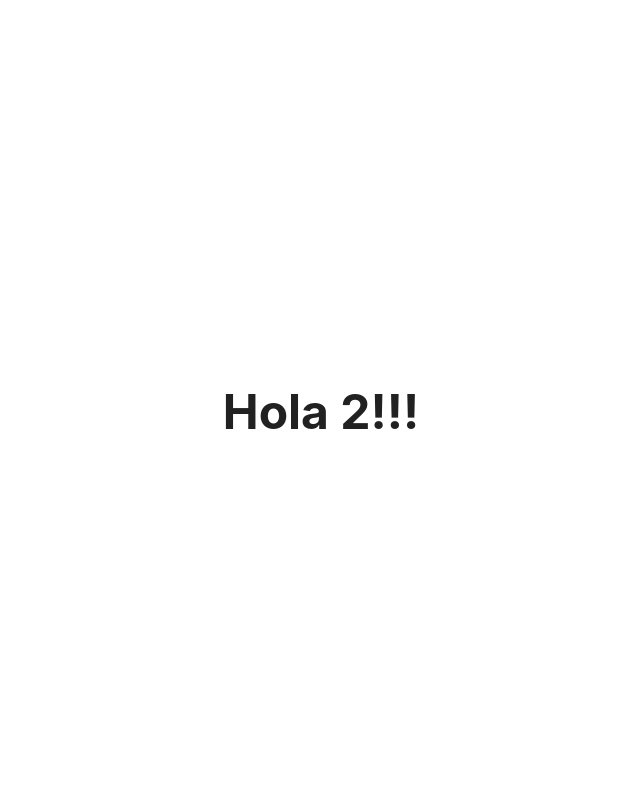
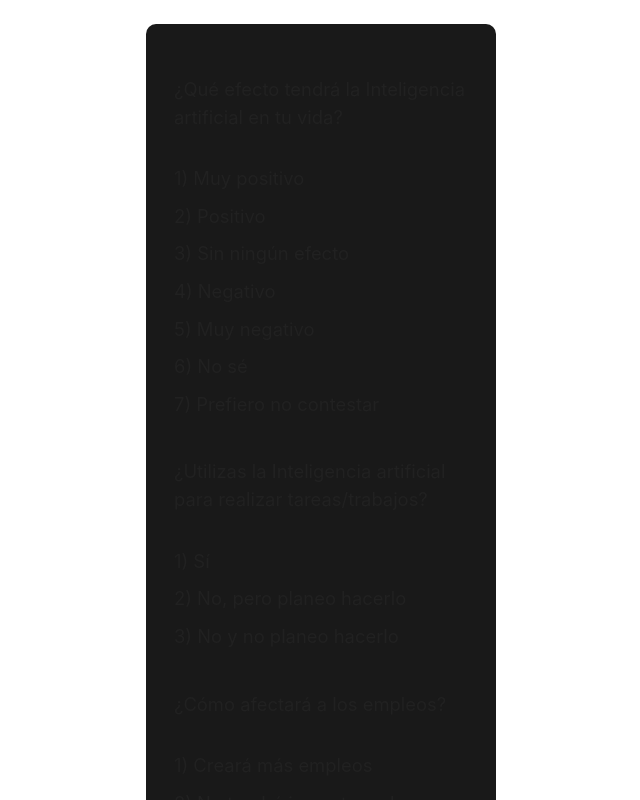
Before and after one commit to Mateo-amateur/encuesta-AI-UI, a React (Vite) app: page / in a window 1280 px wide. Both pictures are taken after typing "Sample", "Sample", "5" into the empty fields and a click on the input "Siguiente". Shown: the top 800 px of the page, without its empty margins (319-959 px from the left). Built offline with nearby package versions, Linux system fonts and the light colour scheme.

Commit message:
create the second page

```diff
--- a/src/App.css
+++ b/src/App.css
@@ -1,6 +1,6 @@
 body {
   display: flex;
-  height: 100dvh;
+  min-height: 100dvh;
   flex-direction: column;
   justify-content: center;
 }
--- a/src/hooks/usePages.jsx
+++ b/src/hooks/usePages.jsx
@@ -1,17 +1,18 @@
-/* eslint-disable react/react-in-jsx-scope */
 import { useState } from "react"
 import { Page1 } from "../pages/page1"
+import { Page2 } from "../pages/Page2"
 
 export function usePages() {
   const [page, setPage] = useState(1)
+  const changePage = () => setPage(page + 1)
   const choosePage = () => {
     if (page === 1) {
       return (
-        <Page1 changePage={() => setPage(page + 1)} />
+        <Page1 changePage={changePage} />
       )
     } else if (page === 2) {
       return (
-        <h1>Hola 2!!!</h1>
+        <Page2 changePage={changePage} />
       )
     }
   }
--- /dev/null
+++ b/src/pages/Page2.css
@@ -0,0 +1,16 @@
+.questions__wrapper {
+  background-color: #191919;
+  margin: 10px;
+}
+
+.question input[type=radio] {
+  display: none;
+}
+
+.question label {
+  cursor: pointer;
+}
+
+.option input:checked~label {
+  color: #ffb300;
+}
--- /dev/null
+++ b/src/pages/Page2.jsx
@@ -0,0 +1,108 @@
+import './Page2.css'
+
+export function Page2({ changePage }) {
+  return (
+    <form className='form' action="" onSubmit={(e) => {
+      e.preventDefault()
+      changePage()
+    }}>
+      <div className="question" id='questionA'>
+        <p>¿Qué efecto tendrá la Inteligencia artificial en tu vida?</p>
+        <div className='option'>
+          <input type="radio" name='questionA' id="a-1" />
+          <label htmlFor="a-1">1) Muy positivo</label>
+        </div>
+        <div className='option'>
+          <input type="radio" name='questionA' id="a-2" />
+          <label htmlFor="a-2">2) Positivo</label>
+        </div>
+        <div className='option'>
+          <input type="radio" name='questionA' id="a-3" />
+          <label htmlFor="a-3">3) Sin ningún efecto</label>
+        </div>
+        <div className='option'>
+          <input type="radio" name='questionA' id="a-4" />
+          <label htmlFor="a-4">4) Negativo</label>
+        </div>
+        <div className='option'>
+          <input type="radio" name='questionA' id="a-5" />
+          <label htmlFor="a-5">5) Muy negativo</label>
+        </div>
+        <div className='option'>
+          <input type="radio" name='questionA' id="a-6" />
+          <label htmlFor="a-6">6) No sé</label>
+        </div>
+        <div className='option'>
+          <input type="radio" name='questionA' id="a-7" />
+          <label htmlFor="a-7">7)	Prefiero no contestar </label>
+        </div>
+      </div>
+      <div className="question" id='questionB'>
+        <p>¿Utilizas la Inteligencia artificial para realizar tareas/trabajos?</p>
+        <div className='option'>
+          <input type="radio" name='questionB' id="b-1" />
+          <label htmlFor="b-1">1) Sí</label>
+        </div>
+        <div className='option'>
+          <input type="radio" name='questionB' id="b-2" />
+          <label htmlFor="b-2">2) No, pero planeo hacerlo</label>
+        </div>
+        <div className='option'>
+          <input type="radio" name='questionB' id="b-3" />
+          <label htmlFor="b-3">3) No y no planeo hacerlo</label>
+        </div>
+      </div>
+      <div className="question" id='questionC'>
+        <p>¿Cómo afectará a los empleos?</p>
+        <div className='option'>
+          <input type="radio" name='questionC' id="c-1" />
+          <label htmlFor="c-1">1) Creará más empleos</label>
+        </div>
+        <div className='option'>
+          <input type="radio" name='questionC' id="c-2" />
+          <label htmlFor="c-2">2)	No tendrá impacto en los empleos</label>
+        </div>
+        <div className='option'>
+          <input type="radio" name='questionC' id="c-3" />
+          <label htmlFor="c-3">3)	Reducirá los empleos</label>
+        </div>
+        <div className='option'>
+          <input type="radio" name='questionC' id="c-4" />
+          <label htmlFor="c-4">4)	No, sé</label>
+        </div>
+        <div className='option'>
+          <input type="radio" name='questionC' id="c-5" />
+          <label htmlFor="c-5">5)	Prefiero no contestar</label>
+        </div>
+      </div>
+      <div className="question" id='questionD'>
+        <p>¿Cómo afectará a la seguridad social?</p>
+        <div className='option'>
+          <input type="radio" name='questionD' id="d-1" />
+          <label htmlFor="d-1">1)	Aumentará la seguridad.</label>
+        </div>
+        <div className='option'>
+          <input type="radio" name='questionD' id="d-2" />
+          <label htmlFor="d-2">2)	No tendrá impacto en la seguridad.</label>
+        </div>
+        <div className='option'>
+          <input type="radio" name='questionD' id="d-3" />
+          <label htmlFor="d-3">3)	Disminuirá levemente la seguridad</label>
+        </div>
+        <div className='option'>
+          <input type="radio" name='questionD' id="d-3" />
+          <label htmlFor="d-3">4)	Disminuirá gravemente la seguridad </label>
+        </div>
+        <div className='option'>
+          <input type="radio" name='questionD' id="d-5" />
+          <label htmlFor="d-5">5)	No, sé</label>
+        </div>
+        <div className='option'>
+          <input type="radio" name='questionD' id="d-6" />
+          <label htmlFor="d-6">6)	Prefiero no contestar</label>
+        </div>
+      </div>
+      <input type="submit" name="send" id="send" />
+    </form>
+  )
+}
```
Also changed, not shown: eslint.config.js (+6 -3 lines).
